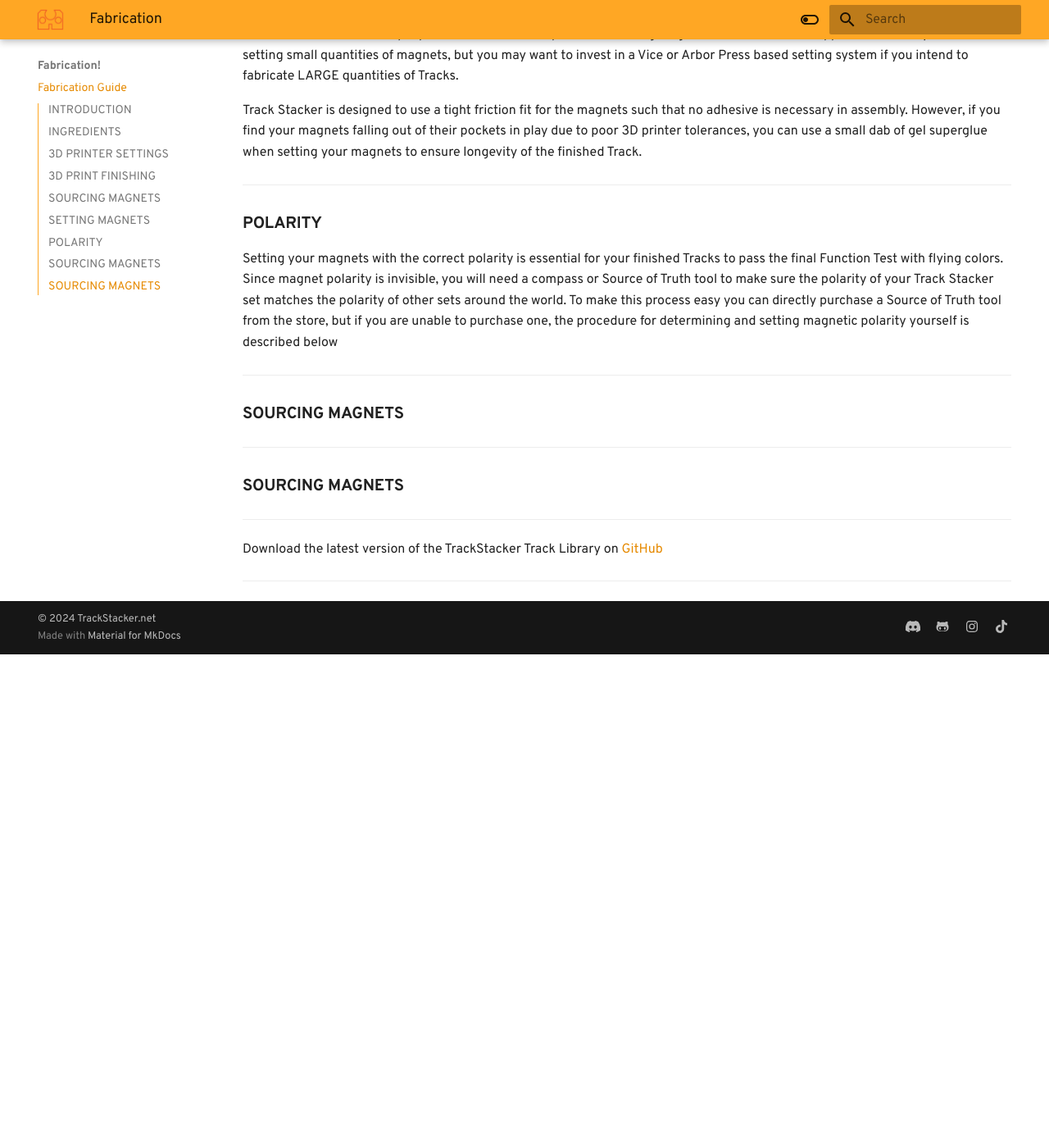
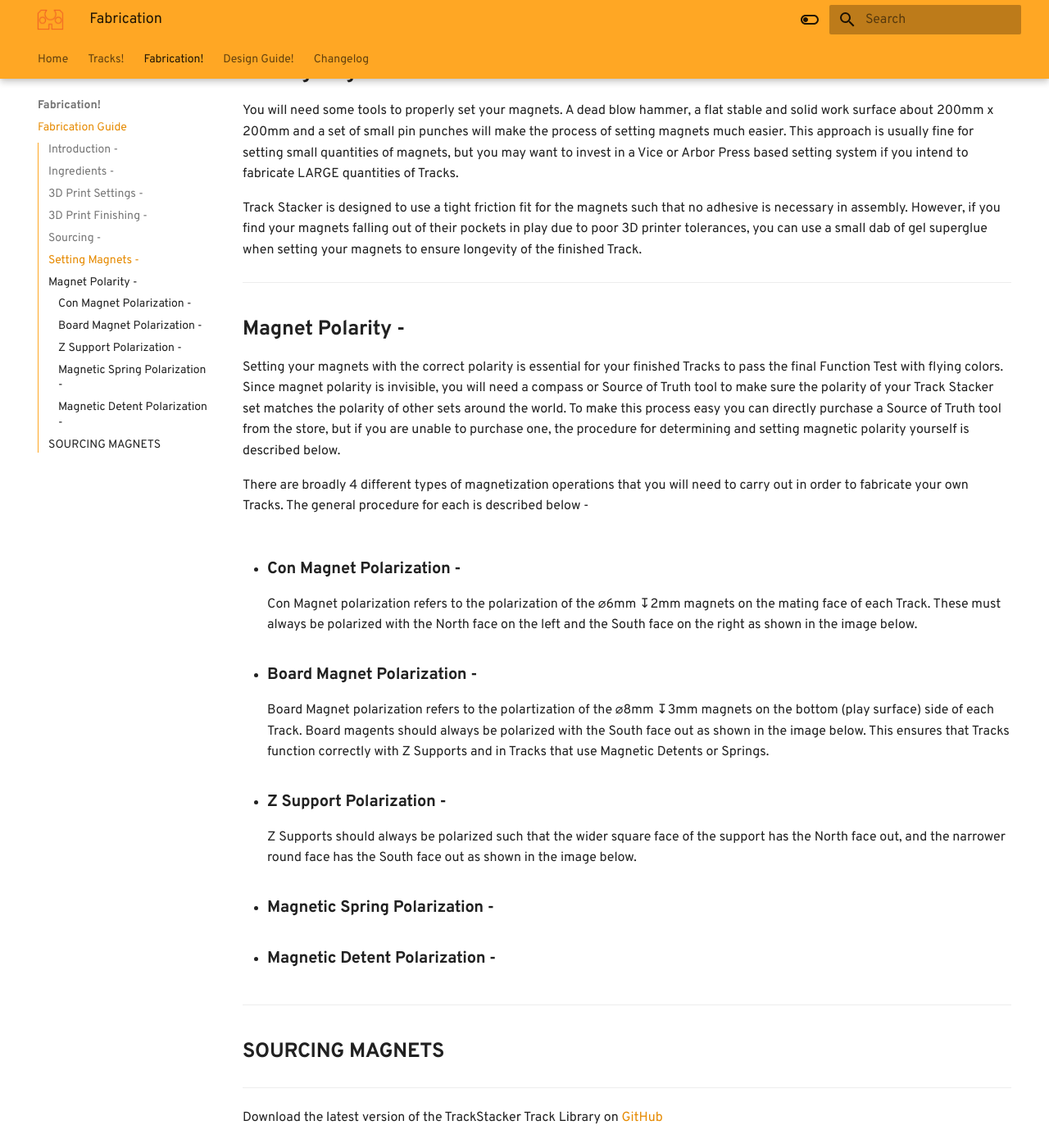
Before and after one commit to shaurjyabanerjee/TRACKSTACKER_DOCS, an MkDocs documentation site: the page built from docs/fabrication.md, in a window 1280 px wide and 1400 px high, scrolled down 2450 px. Shown: the whole window at 82% size. Built offline with MkDocs 1.6.1 and Material for MkDocs 9.7.7, drawn with Linux system fonts in a browser that asks for light colours; before the commit the page ends 3248 px from its top, so only the background shows below that; some of the changed text lies outside the part shown.

```diff
--- a/docs/fabrication.md
+++ b/docs/fabrication.md
@@ -7,16 +7,15 @@ description:
 
 ---
 
-### **INTRODUCTION**
+## **Introduction -**
 
 Are you are interested in fabricating your own Track Stacker sets for yourself and your loved ones? If you have access to an FDM 3D printer, some basic hand tools and standard metric hardware, you too can be creating your own Track Stacker sets from the comfort of your home!
 
 A few Tracks call for the fabrication of acrylic cover plates and need a CNC laser cutter, though 3D printed cover plates have been tested to work nicely as well.
 
-
 ---
 
-### **INGREDIENTS**
+## **Ingredients -**
 
 There are five fundamental materials required in order to create your own TrackStacker Sets -
 
@@ -28,7 +27,7 @@ There are five fundamental materials required in order to create your own TrackS
 
 ---
 
-### **3D PRINTER SETTINGS**
+## **3D Print Settings -**
 
 In order to print your own TrackStacker Tracks successfully, your 3D printer will need to be capable of printing dimensionally accurate PLA parts, with a build volume of 200mm x 200mm x 150mm or greater. TrackStacker labs uses the BambuLabs X1C + AMS Combo for all in house Track Production, however just about 3D Printer from the last 10 years can be setup for fabricating Tracks.
 
@@ -50,7 +49,8 @@ If you have a machine capable of multi material printing, you can set up your sl
 
 ---
 
-### **3D PRINT FINISHING**
+## **3D Print Finishing -**
+
 After you have finished 3D printing your parts, it is now time for post processing your prints and getting them ready for magnetization! It is recommended to post process large batches of parts at the same time.
 
 The first step will be the removal of supports (if you used them) We recommend a small flat head screwdriver for prying supports off from the magnet pockets, keyway slots and any other features that may have required support. With good support settings, this should be very easy to do, all the supported features being shallow pockets with ease of access for removal.
@@ -76,7 +75,7 @@ You can source small neodymium fridge magnets in these sizes from online stores
 
 ---
 
-### **SETTING MAGNETS**
+## **Setting Magnets -**
 
 You will need some tools to properly set your magnets. A dead blow hammer, a flat stable and solid work surface about 200mm x 200mm and a set of small pin punches will make the process of setting magnets much easier. This approach is usually fine for setting small quantities of magnets, but you may want to invest in a Vice or Arbor Press based setting system if you intend to fabricate LARGE quantities of Tracks.
 
@@ -84,19 +83,35 @@ Track Stacker is designed to use a tight friction fit for the magnets such that
 
 ---
 
-### **POLARITY**
+## **Magnet Polarity -**
 
-Setting your magnets with the correct polarity is essential for your finished Tracks to pass the final Function Test with flying colors. Since magnet polarity is invisible, you will need a compass or Source of Truth tool to make sure the polarity of your Track Stacker set matches the polarity of other sets around the world. To make this process easy you can directly purchase a Source of Truth tool from the store, but if you are unable to purchase one, the procedure for determining and setting magnetic polarity yourself is described below
+Setting your magnets with the correct polarity is essential for your finished Tracks to pass the final Function Test with flying colors. Since magnet polarity is invisible, you will need a compass or Source of Truth tool to make sure the polarity of your Track Stacker set matches the polarity of other sets around the world. To make this process easy you can directly purchase a Source of Truth tool from the store, but if you are unable to purchase one, the procedure for determining and setting magnetic polarity yourself is described below.
 
----
+There are broadly 4 different types of magnetization operations that you will need to carry out in order to fabricate your own Tracks. The general procedure for each is described below -
 
-### **SOURCING MAGNETS**
+- ### **Con Magnet Polarization -**
 
+	Con Magnet polarization refers to the polarization of the ⌀6mm ↧2mm magnets on the mating face of each Track. These must always be polarized with the North face on the left and the South face on the right as shown in the image below.
+
+- ### **Board Magnet Polarization -**
+
+	Board Magnet polarization refers to the polartization of the ⌀8mm ↧3mm magnets on the bottom (play surface) side of each Track. Board magents should always be polarized with the South face out as shown in the image below. This ensures that Tracks function correctly with Z Supports and in Tracks that use Magnetic Detents or Springs.
+
+
+- ### **Z Support Polarization -**
+
+	Z Supports should always be polarized such that the wider square face of the support has the North face out, and the narrower round face has the South face out as shown in the image below.
+
+
+- ### **Magnetic Spring Polarization -**
+
+
+- ### **Magnetic Detent Polarization -**
 
 
 ---
 
-### **SOURCING MAGNETS**
+## **SOURCING MAGNETS**
 
 
 ---
--- a/mkdocs.yml
+++ b/mkdocs.yml
@@ -18,6 +18,11 @@ nav:
     - 'Chaos Box': 'tracks/cb.md'
   - 'Fabrication!':
     - 'Fabrication Guide': 'fabrication.md'
+  - 'Design Guide!':
+    - 'Design Guide': 'design.md'
+  - 'Changelog':
+    - 'Changelog': 'changelog.md'
+
 
 markdown_extensions:
   - admonition
@@ -30,7 +35,10 @@ theme:
   name: material
   features:
     - navigation.tabs
+    - navigation.tabs.sticky
     - navigation.sections
+    - navigation.expand
+    - navigation.path
     - toc.integrate
     - search.suggest
     - search.highlight
```
Also changed, not shown: other parts of docs/fabrication.md (+1 -2 lines), docs/changelog.md (added, +50 -0 lines), docs/design.md (added, +17 -0 lines), docs/index.md (+24 -10 lines), docs/tracks/30.md (+7 -6 lines), docs/tracks/45.md (+6 -9 lines), docs/tracks/60.md (+5 -8 lines), 1 other file.
